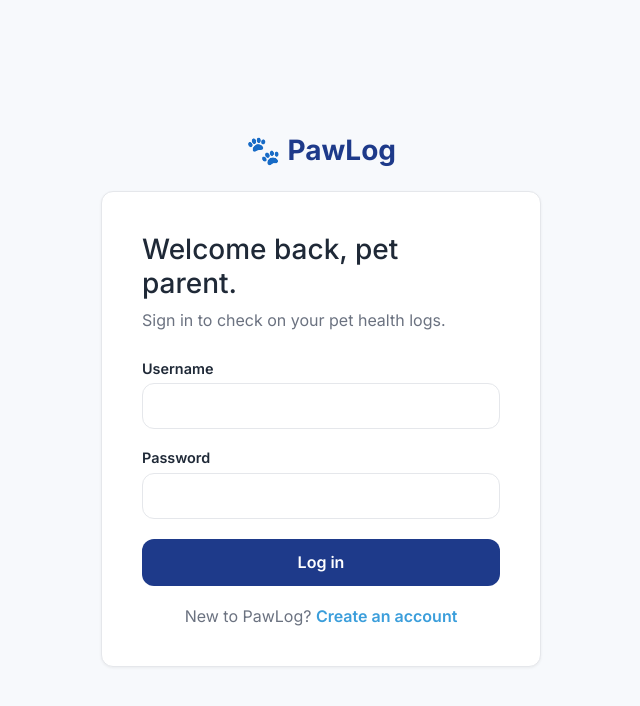
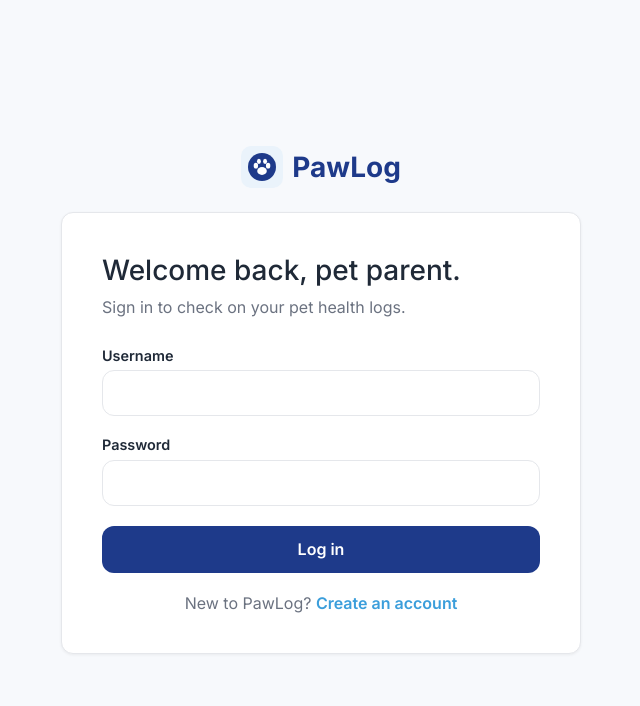
Before and after one commit to BryanSJamesDev/pawlog, a React (Vite) app in the folder frontend/: page /login in a window 1280 px wide. Shown: the top 706 px of the page, without its empty margins (319-959 px from the left). Built offline with nearby package versions, Linux system fonts and the light colour scheme; no server answers.

Commit message:
Use paw icon for the logo in the navbar and login page

```diff
--- a/frontend/src/components/Navbar.jsx
+++ b/frontend/src/components/Navbar.jsx
@@ -15,7 +15,10 @@ export default function Navbar({ user, onLogout }) {
   return (
     <header className="navbar">
       <Link to="/log" className="navbar-logo">
-        🐾 PawLog
+        <span className="navbar-logo-icon">
+          <img src="/favicon.svg" alt="" />
+        </span>
+        PawLog
       </Link>
 
       <nav aria-label="Main">
--- a/frontend/src/css/LoginPage.css
+++ b/frontend/src/css/LoginPage.css
@@ -12,11 +12,29 @@
   font-weight: 700;
   color: var(--color-primary);
   margin: 0 0 1.5rem;
+  display: flex;
+  align-items: center;
+  gap: 0.6rem;
+}
+
+.login-logo-icon {
+  display: inline-flex;
+  align-items: center;
+  justify-content: center;
+  width: 2.6rem;
+  height: 2.6rem;
+  border-radius: 10px;
+  background: var(--color-highlight-soft);
+}
+
+.login-logo-icon img {
+  width: 1.8rem;
+  height: 1.8rem;
 }
 
 .login-card {
   width: 100%;
-  max-width: 440px;
+  max-width: 520px;
   background: var(--color-surface);
   border: 1px solid var(--color-border);
   border-radius: var(--radius);
--- a/frontend/src/css/NavBar.css
+++ b/frontend/src/css/NavBar.css
@@ -8,12 +8,29 @@
 }
 
 .navbar-logo {
+  display: inline-flex;
+  align-items: center;
+  gap: 0.6rem;
   color: #ffffff;
   font-size: 1.4rem;
   font-weight: 700;
   text-decoration: none;
 }
 
+.navbar-logo-icon {
+  display: inline-flex;
+  align-items: center;
+  justify-content: center;
+  width: 2.4rem;
+  height: 2.4rem;
+  border-radius: 10px;
+  background: rgba(255, 255, 255, 0.15);
+}
+
+.navbar-logo-icon img {
+  width: 1.6rem;
+  height: 1.6rem;
+}
 .navbar-links {
   display: flex;
   gap: 0.5rem;
--- a/frontend/src/pages/LoginPage.jsx
+++ b/frontend/src/pages/LoginPage.jsx
@@ -41,7 +41,12 @@ export default function LoginPage({ onLogin }) {
 
   return (
     <main className="login-page">
-      <p className="login-logo">🐾 PawLog</p>
+       <p className="login-logo">
+        <span className="login-logo-icon">
+          <img src="/favicon.svg" alt="" />
+        </span>
+        PawLog
+      </p>
 
       <form className="login-card" onSubmit={handleSubmit}>
         <h1>
```
